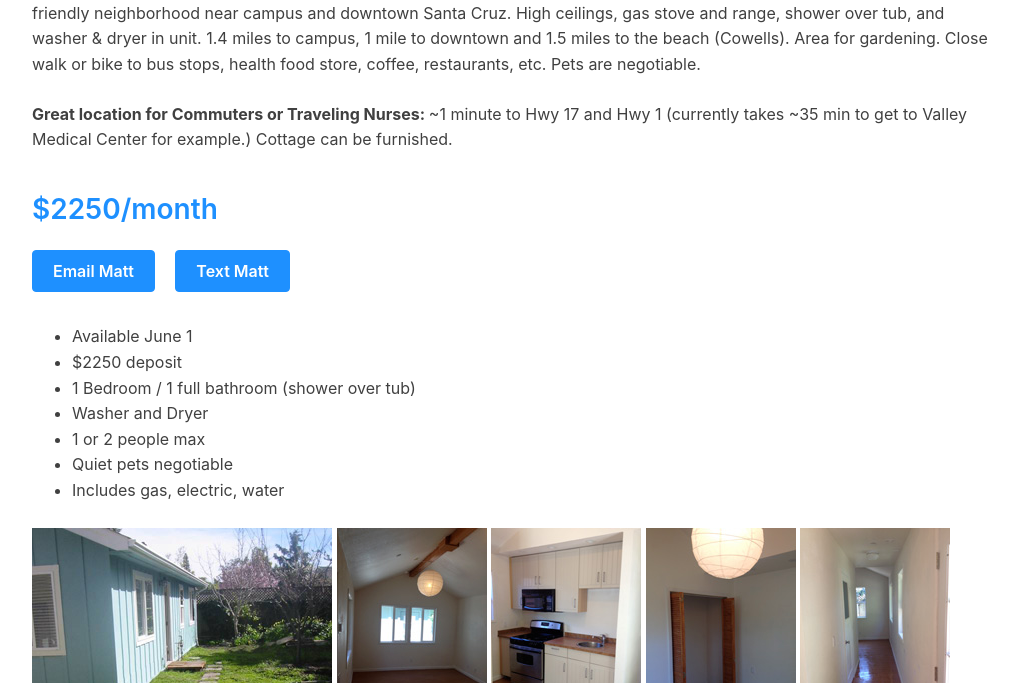
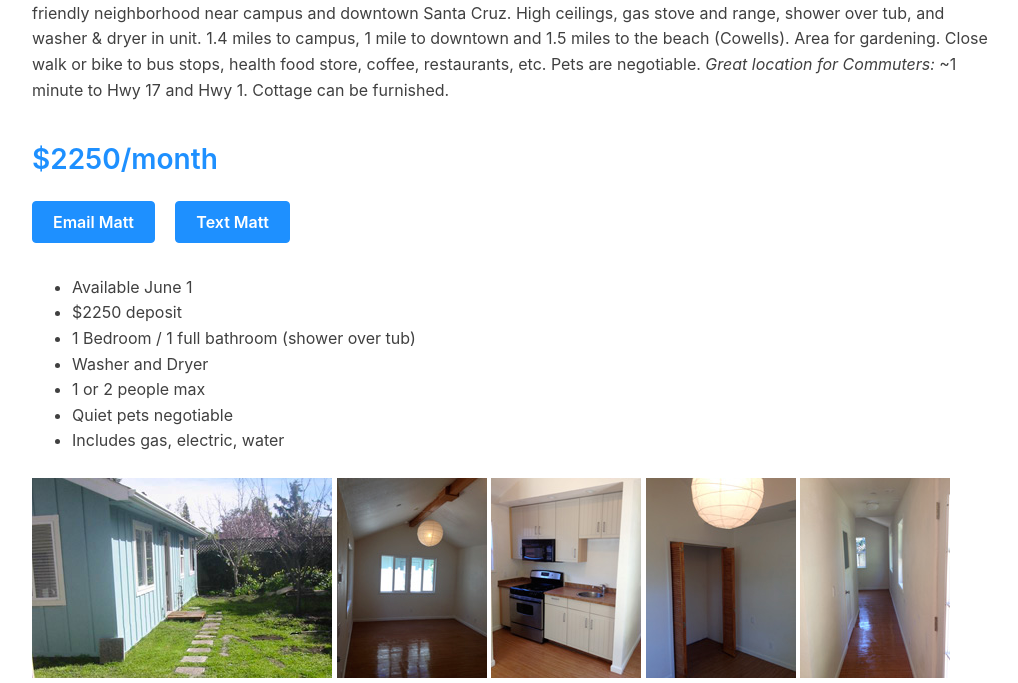
Before and after one commit to matto2/cute-cottage-for-rent_2023, an Eleventy site: page src/index.html in a window 1280 px wide. Shown: the part 116-799 px from the top of the page, without its empty margins (124-1142 px from the left). Built offline with nearby package versions, Linux system fonts and the light colour scheme; Eleventy itself is replaced by a stand-in of ours; files that its build step writes are made by us from their sources.

Commit message:
more changes

```diff
--- a/src/index.html
+++ b/src/index.html
@@ -17,7 +17,7 @@
  <h1>Cute Cottage for Rent!</h1>
 </div>
 <strong>Charming Cottage in Santa Cruz.</strong> 1 bedroom, 1 bath, in-law unit (conforming ADU) with private, fenced yard in peaceful, bike-friendly neighborhood near campus and downtown Santa Cruz. High ceilings, gas stove and range, shower over tub, and washer & dryer in unit. 1.4 miles to campus, 1 mile to downtown and 1.5 miles to the beach (Cowells). Area for gardening. Close walk or bike to bus stops, health food store, coffee, restaurants, etc. Pets are negotiable.
-<p><p><strong>Great location for Commuters or Traveling Nurses: </strong>~1 minute to Hwy 17 and Hwy 1 (currently takes ~35 min to get to Valley Medical Center for example.) Cottage can be furnished.</p>
+<em>Great location for Commuters: </em>~1 minute to Hwy 17 and Hwy 1. Cottage can be furnished.</p>
 <h3>$2250/month</h3>
 <a class="button" href="mailto:mattosurf@gmail.com">Email Matt</a>
 <a class="button" href="sms:+18314061190">Text Matt</a>
```
